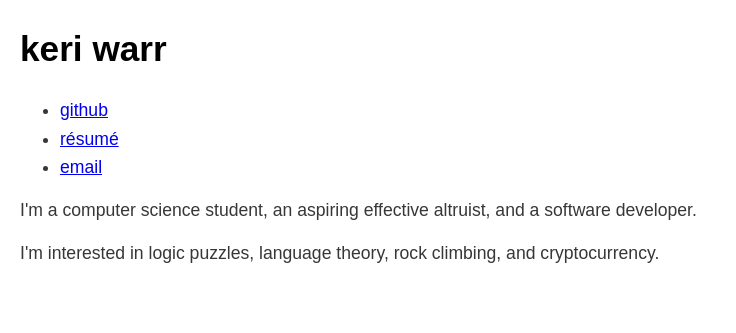
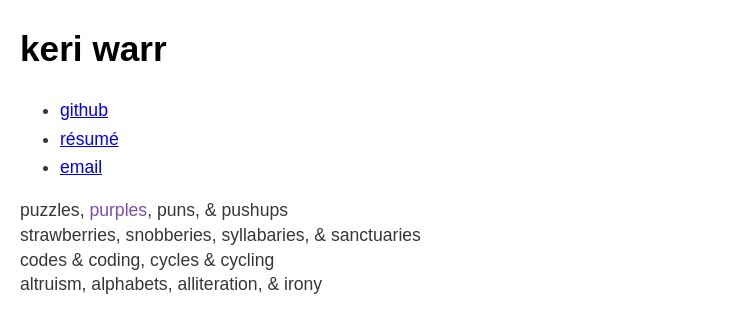
Before and after one commit to keriwarr/keriwarr.github.io, a Jekyll site: the page built from index.html, in a window 1280 px wide. Shown: the top 333 px of the page, without its empty margins (0-736 px from the left). Built offline with Jekyll 4.4.1, drawn with Linux system fonts in a browser that asks for light colours.

Commit message:
Replace about me section

```diff
--- a/index.html
+++ b/index.html
@@ -15,6 +15,13 @@ title:  keri warr
             <a href="mailto:keri@warr.ca">email</a>
         </li>
     </ul>
-    <p>I'm a computer science student, an aspiring effective altruist, and a software developer.</p>
-    <p>I'm interested in logic puzzles, language theory, rock climbing, and cryptocurrency.</p>
+    <p>
+        puzzles, <span style="color: #7e4cad">purples</span>, puns, & pushups
+        <br />
+        strawberries, snobberies, syllabaries, & sanctuaries
+        <br />
+        codes & coding, cycles & cycling
+        <br />
+        altruism, alphabets, alliteration, & irony
+    </p>
 </div>
```
